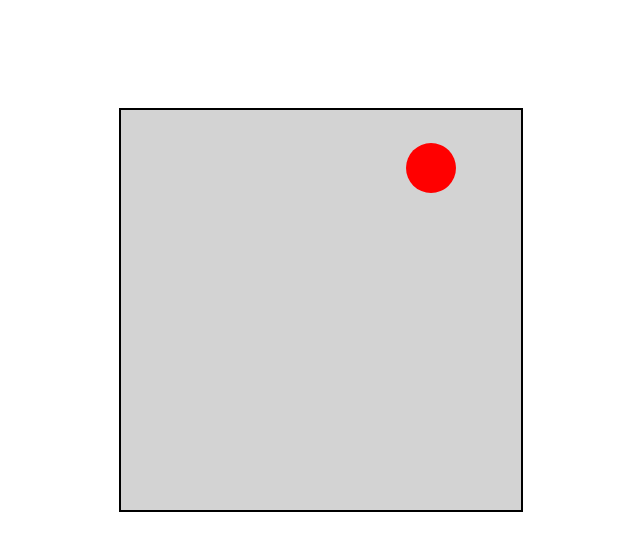
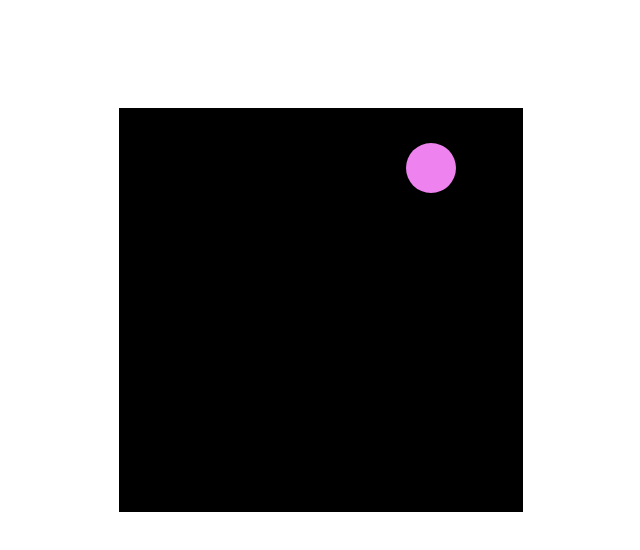
Before and after one commit to Wojak1n/random-bouncing, a plain HTML site: page index.html in a window 1280 px wide. Shown: the whole page, without its empty margins (319-959 px from the left). Drawn offline with Linux system fonts and the light colour scheme.

Commit message:
css changes

```diff
--- a/style.css
+++ b/style.css
@@ -1,7 +1,7 @@
 .square {
   width: 400px;
   height: 400px;
-  background-color: lightgray;
+  background-color: black;
   position: relative;
   border: 2px solid black;
   margin: auto;
@@ -13,7 +13,7 @@
 .circle {
   width: 50px;
   height: 50px;
-  background-color: red;
+  background-color: violet;
   border-radius: 50%;
   position: absolute;
 }
```
